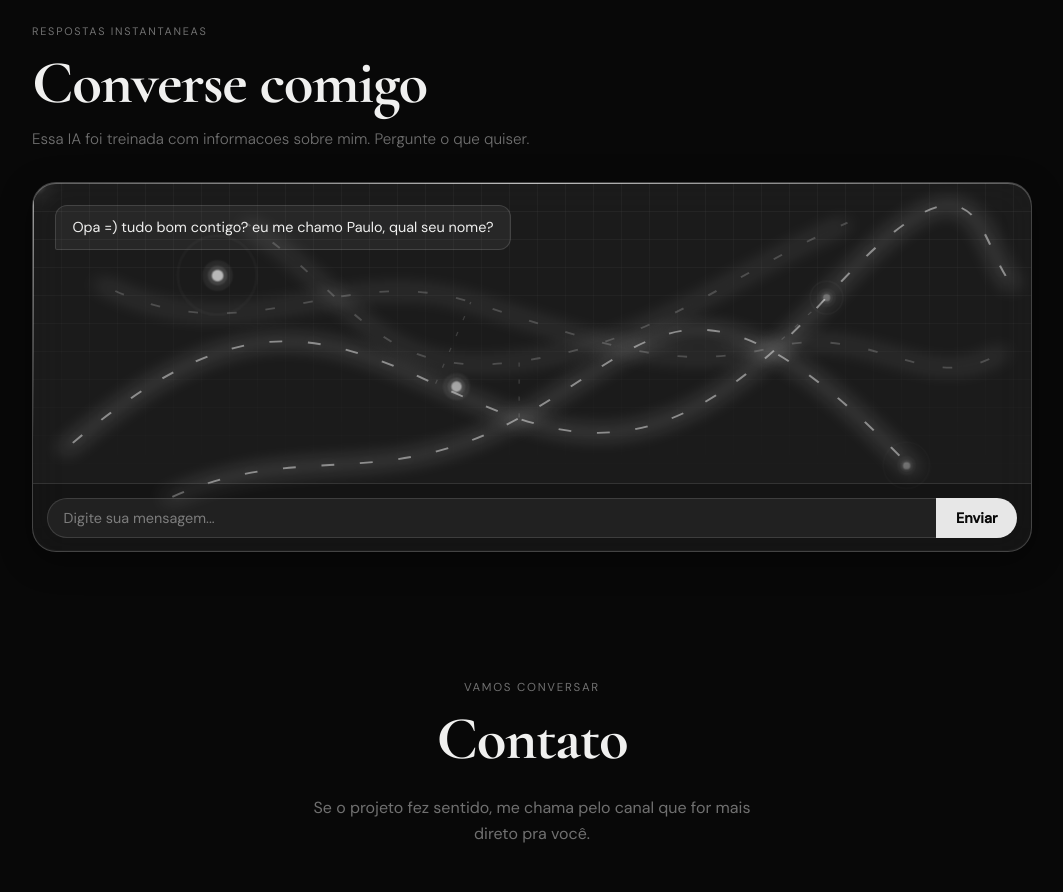
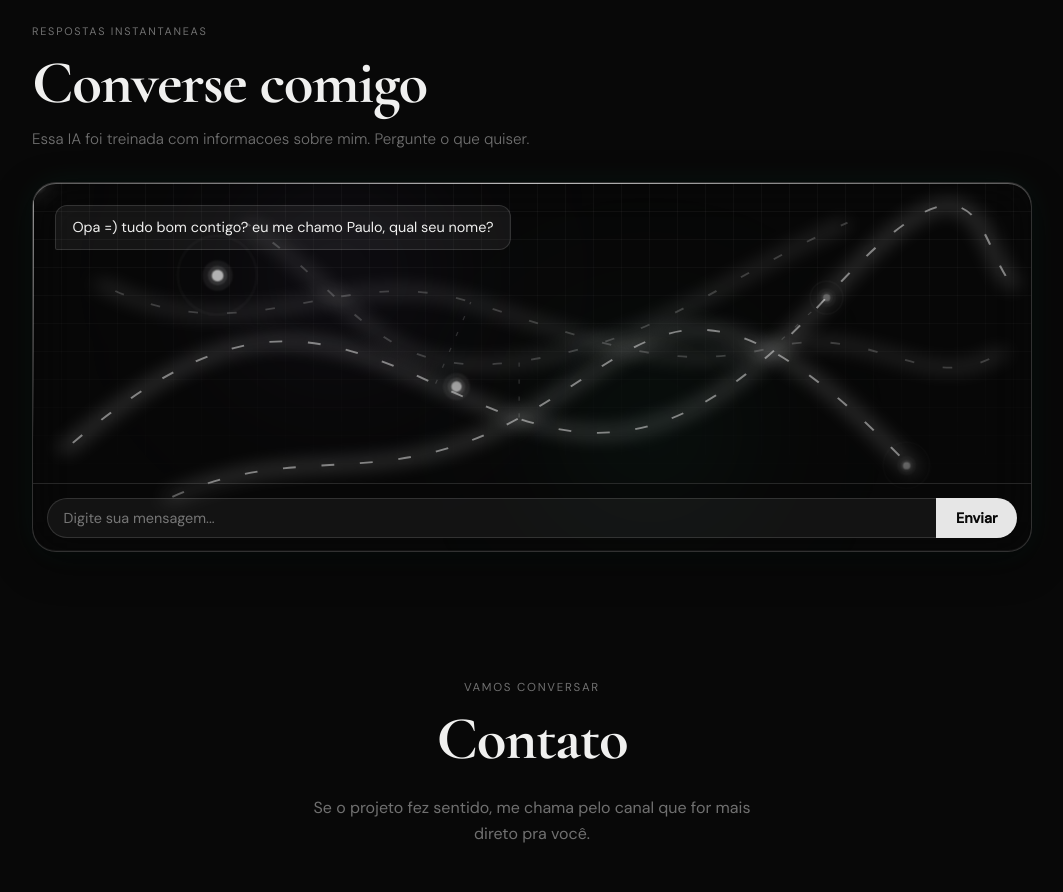
Before and after one commit to EduardoBiaggii/portifolio-profissional, a React (Vite) app: page / in a window 1280 px wide. Shown: the part 2840-3732 px from the top of the page, without its empty margins (108-1171 px from the left). Built offline with nearby package versions, Linux system fonts and the light colour scheme.

Commit message:
feat: adicionar efeito fluido e dinâmico no chat com glow blobs e pulsos

```diff
--- a/src/components/Chat.css
+++ b/src/components/Chat.css
@@ -26,18 +26,20 @@
 
 .chat__box {
   position: relative;
-  background: rgba(255, 255, 255, 0.08);
-  border: 1px solid rgba(255, 255, 255, 0.18);
+  background: rgba(8, 8, 8, 0.45);
+  border: 1px solid rgba(255, 255, 255, 0.08);
   border-radius: 24px;
   overflow: hidden;
   display: flex;
   flex-direction: column;
-  backdrop-filter: blur(20px) saturate(180%);
-  -webkit-backdrop-filter: blur(20px) saturate(180%);
+  backdrop-filter: blur(24px) saturate(140%);
+  -webkit-backdrop-filter: blur(24px) saturate(140%);
   box-shadow:
     0 8px 32px rgba(0, 0, 0, 0.4),
-    inset 0 1px 0 rgba(255, 255, 255, 0.25),
-    inset 0 -1px 0 rgba(255, 255, 255, 0.05);
+    inset 0 1px 0 rgba(255, 255, 255, 0.05),
+    inset 0 -1px 0 rgba(255, 255, 255, 0.02);
+  transition: border-color 0.5s var(--ease), box-shadow 0.5s var(--ease);
+  animation: chatBoxGlow 8s ease-in-out infinite alternate;
 }
 
 .chat__box::before {
@@ -70,6 +72,34 @@
   overflow: hidden;
   pointer-events: none;
   z-index: 0;
+}
+
+.chat__glow-blob {
+  position: absolute;
+  border-radius: 50%;
+  filter: blur(60px);
+  opacity: 0.15;
+  mix-blend-mode: screen;
+  pointer-events: none;
+  z-index: -1;
+}
+
+.chat__glow-blob--1 {
+  top: -20%;
+  left: 10%;
+  width: 250px;
+  height: 250px;
+  background: radial-gradient(circle, rgba(167, 139, 250, 0.6) 0%, transparent 70%);
+  animation: fluidMove1 12s ease-in-out infinite alternate;
+}
+
+.chat__glow-blob--2 {
+  bottom: -20%;
+  right: 15%;
+  width: 300px;
+  height: 300px;
+  background: radial-gradient(circle, rgba(52, 211, 153, 0.45) 0%, transparent 70%);
+  animation: fluidMove2 16s ease-in-out infinite alternate;
 }
 
 .chat__neural::before {
@@ -240,6 +270,11 @@
 .chat__bubble--typing {
   color: var(--text-muted);
   font-style: italic;
+  position: relative;
+  overflow: hidden;
+  background: linear-gradient(90deg, rgba(255,255,255,0.04) 0%, rgba(255,255,255,0.12) 50%, rgba(255,255,255,0.04) 100%);
+  background-size: 200% 100%;
+  animation: typingShimmer 1.5s infinite linear;
 }
 
 .chat__link {
@@ -376,3 +411,39 @@
     transform: translateX(120%);
   }
 }
+
+@keyframes chatBoxGlow {
+  0% {
+    box-shadow:
+      0 8px 32px rgba(0, 0, 0, 0.4),
+      0 0 20px rgba(167, 139, 250, 0.03),
+      inset 0 1px 0 rgba(255, 255, 255, 0.25),
+      inset 0 -1px 0 rgba(255, 255, 255, 0.05);
+    border-color: rgba(255, 255, 255, 0.08);
+  }
+  100% {
+    box-shadow:
+      0 12px 40px rgba(0, 0, 0, 0.5),
+      0 0 35px rgba(52, 211, 153, 0.08),
+      inset 0 1px 0 rgba(255, 255, 255, 0.3),
+      inset 0 -1px 0 rgba(255, 255, 255, 0.08);
+    border-color: rgba(255, 255, 255, 0.18);
+  }
+}
+
+@keyframes typingShimmer {
+  0% { background-position: 200% 0; }
+  100% { background-position: -200% 0; }
+}
+
+@keyframes fluidMove1 {
+  0% { transform: translate(0, 0) scale(1); }
+  50% { transform: translate(80px, 40px) scale(1.15); }
+  100% { transform: translate(-30px, 60px) scale(0.9); }
+}
+
+@keyframes fluidMove2 {
+  0% { transform: translate(0, 0) scale(1.1); }
+  50% { transform: translate(-90px, -50px) scale(0.95); }
+  100% { transform: translate(40px, -30px) scale(1.2); }
+}
--- a/src/components/Chat.tsx
+++ b/src/components/Chat.tsx
@@ -31,6 +31,8 @@ export default function Chat() {
 
       <div className="chat__box">
         <div className="chat__neural" aria-hidden="true">
+          <div className="chat__glow-blob chat__glow-blob--1" />
+          <div className="chat__glow-blob chat__glow-blob--2" />
           <svg className="chat__neural-lines" viewBox="0 0 620 260" preserveAspectRatio="none">
             {/* Glow layer — wide blurred trails */}
             <path className="chat__path--glow" d="M18 190 C120 90 170 100 250 142 S390 210 492 82 S585 46 610 74" />
```
